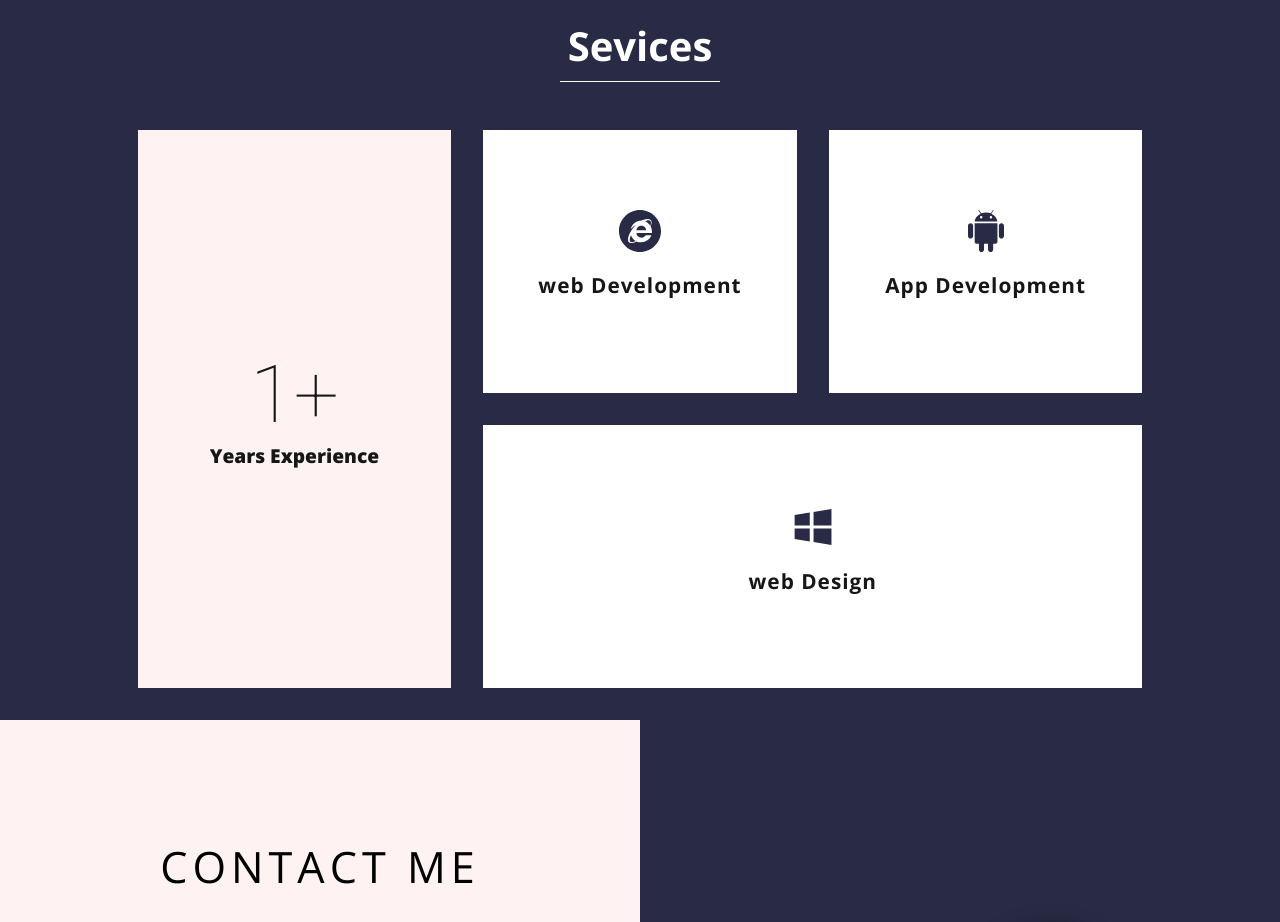
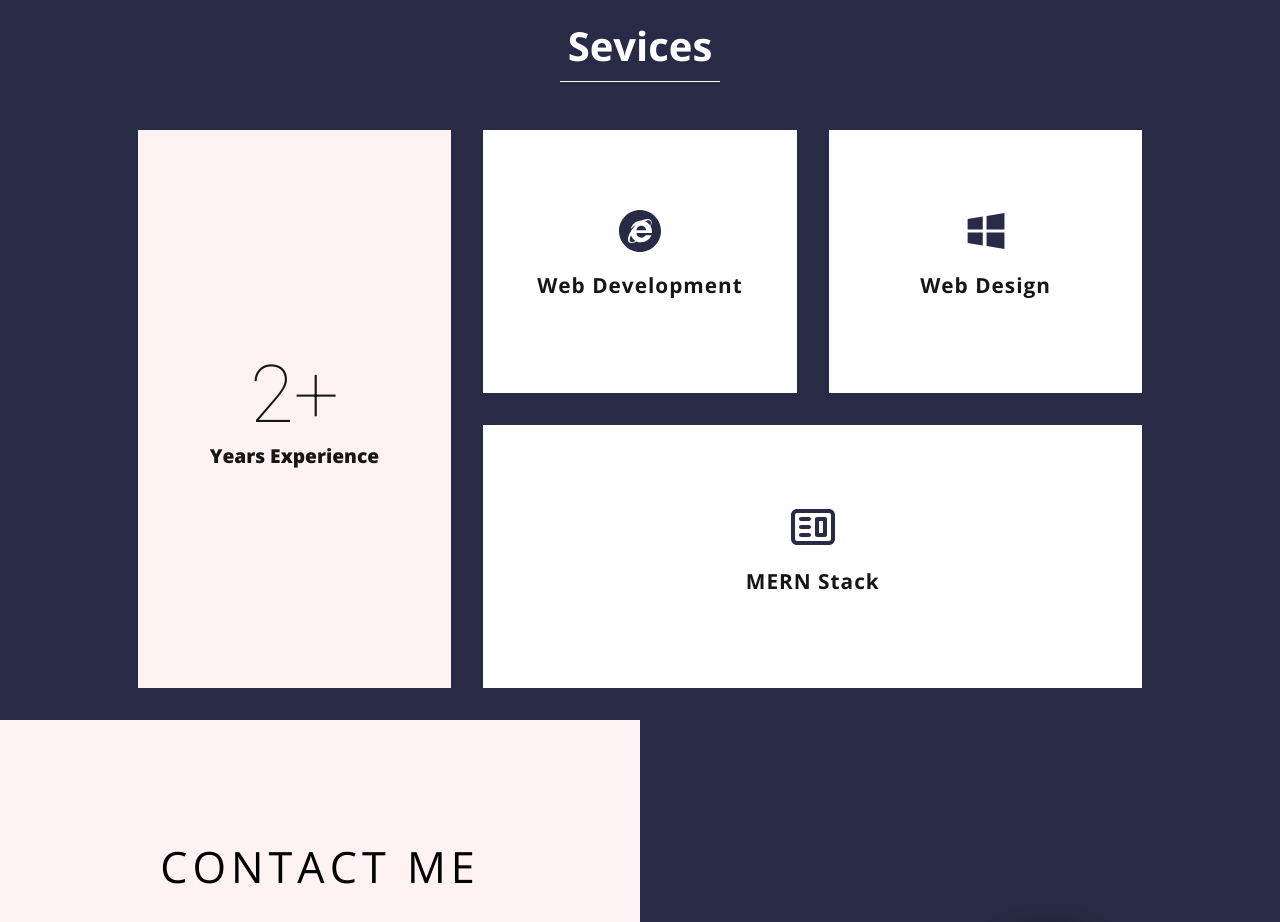
Before and after one commit to khan-rustam/portfolio, a React (Create React App) app: page / in a window 1280 px wide. Shown: the part 2660-3582 px from the top of the page. Built offline with nearby package versions, Linux system fonts and the light colour scheme.

Commit message:
Update Sevices.jsx

```diff
--- a/src/components/Sevices.jsx
+++ b/src/components/Sevices.jsx
@@ -1,6 +1,7 @@
 import React from "react";
 import { motion } from "framer-motion";
-import { AiFillIeCircle, AiFillAndroid, AiFillWindows } from "react-icons/ai";
+import { CgWebsite } from "react-icons/cg";
+import { AiFillIeCircle, AiFillWindows } from "react-icons/ai";
 
 export default function Sevices() {
   const animations = {
@@ -13,7 +14,7 @@ export default function Sevices() {
       x: "-100%",
       opacity: 0,
     },
-    twAndThree: {
+    twoAndThree: {
       y: "-100%",
       opacity: 0,
     },
@@ -23,45 +24,52 @@ export default function Sevices() {
     },
   };
 
+  const componentDiv = [
+    {
+      className: "serviceBox1",
+      initialAnimation: animations.one,
+      transition: {},
+      icon: <h3>2+</h3>,
+      para: <p>Years Experience</p>,
+    },
+    {
+      className: "serviceBox2",
+      initialAnimation: animations.twoAndThree,
+      transition: {},
+      icon: <AiFillIeCircle />,
+      para: <span> Web Development </span>,
+    },
+    {
+      className: "serviceBox3",
+      initialAnimation: animations.twoAndThree,
+      transition: { delay: 0.2 },
+      icon: <AiFillWindows />,
+      para: <span> Web Design </span>,
+    },
+    {
+      className: "serviceBox4",
+      initialAnimation: animations.four,
+      transition: {},
+      icon: <CgWebsite />,
+      para: <span> MERN Stack </span>,
+    },
+  ];
+
   return (
     <div id="services">
       <h2>Sevices</h2>
       <section>
-        <motion.div
-          className="serviceBox1"
-          whileInView={animations.whileInView}
-          initial={animations.one}
-        >
-          <h3>1+</h3>
-          <p>Years Experience</p>
-        </motion.div>
-        <motion.div
-          className="serviceBox2"
-          whileInView={animations.whileInView}
-          initial={animations.twAndThree}
-        >
-          <AiFillIeCircle />
-          <span> web Development </span>
-        </motion.div>
-        <motion.div
-          className="serviceBox3"
-          whileInView={animations.whileInView}
-          initial={animations.twAndThree}
-          transition={{
-            delay: 0.2,
-          }}
-        >
-          <AiFillAndroid />
-          <span> App Development </span>
-        </motion.div>
-        <motion.div
-          className="serviceBox4"
-          whileInView={animations.whileInView}
-          initial={animations.four}
-        >
-          <AiFillWindows />
-          <span> web Design </span>
-        </motion.div>
+        {componentDiv.map((i) => (
+          <motion.div
+            className={i.className}
+            whileInView={animations.whileInView}
+            initial={i.initialAnimation}
+            key={i.className}
+          >
+            {i.icon}
+            {i.para}
+          </motion.div>
+        ))}
       </section>
     </div>
   );
```
